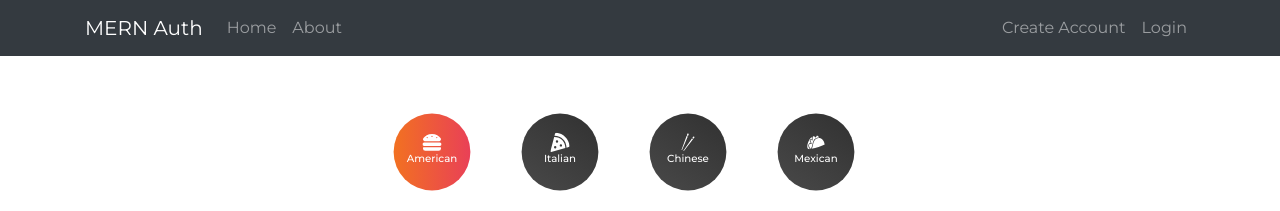
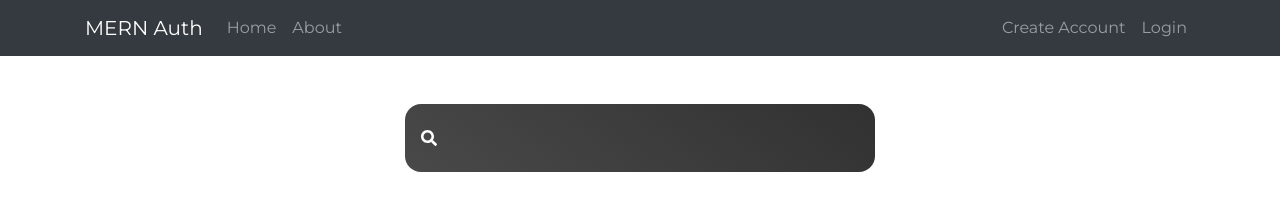
Before and after one commit to amanda-w/recipes-react-frontend, a React (Create React App) app: page /cuisine/American in a window 1280 px wide. Shown: the top 211 px of the page. Built offline with nearby package versions, Linux system fonts and the light colour scheme; no server answers.

Commit message:
add: Search component

```diff
--- a/src/App.js
+++ b/src/App.js
@@ -21,6 +21,7 @@ import Home from './pages/Home';
 // import Pages from './pages/Pages';
 import Category from './components/Category';
 import Cuisine from './pages/Cuisine';
+import Search from './components/Search';
 
 const PrivateRoute = ({ component: Component, ...rest}) => {
   let token = localStorage.getItem('jwtToken');
@@ -87,6 +88,7 @@ function App() {
           } />
              <Route path="/cuisine/:type" render={props =>
             <Fragment>
+              <Search />
               <Category />
               <Cuisine />
 
--- /dev/null
+++ b/src/components/Search.jsx
@@ -0,0 +1,54 @@
+// import React from 'react';
+import styled from 'styled-components';
+import { useState } from 'react';
+import { FaSearch } from 'react-icons/fa';
+
+function Search() {
+    const [input, setInput] = useState('');
+
+    const submitHandler = (e) => {
+        e.preventDefault();
+    };
+
+    return (
+        <FormStyle onSubmit={submitHandler}>
+            <div>
+                <FaSearch></FaSearch>
+                <input
+                    onChange={(e) => setInput(e.target.value)}
+                    type='text'
+                    value={input}
+                />
+            </div>
+        </FormStyle>
+    )
+}
+
+const FormStyle = styled.form`
+    margin: 0rem 20rem;
+
+    div {
+    position: relative;
+    width: 100%;
+    }
+    input {
+        border: none;
+        background: linear-gradient(35deg, #494949, #313131);
+        font-size: 1.5rem;
+        color: white;
+        padding: 1rem 3rem;
+        border: none;
+        border-radius: 1rem;
+        outline: none;
+        width: 100%;
+    }
+    svg {
+        position: absolute;
+        top: 50%;
+        left: 0%;
+        transform: translate(100%, -50%);
+        color: white;
+    }
+`
+
+export default Search;
```
